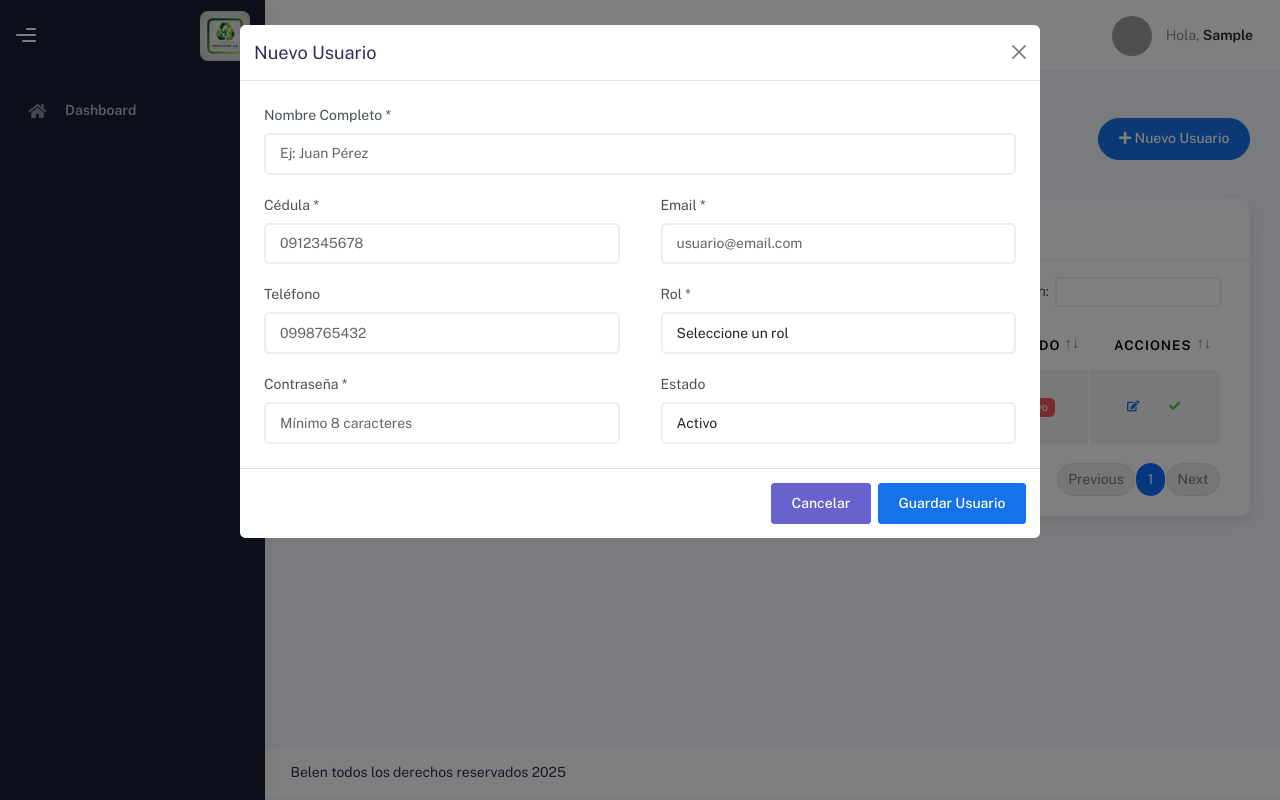
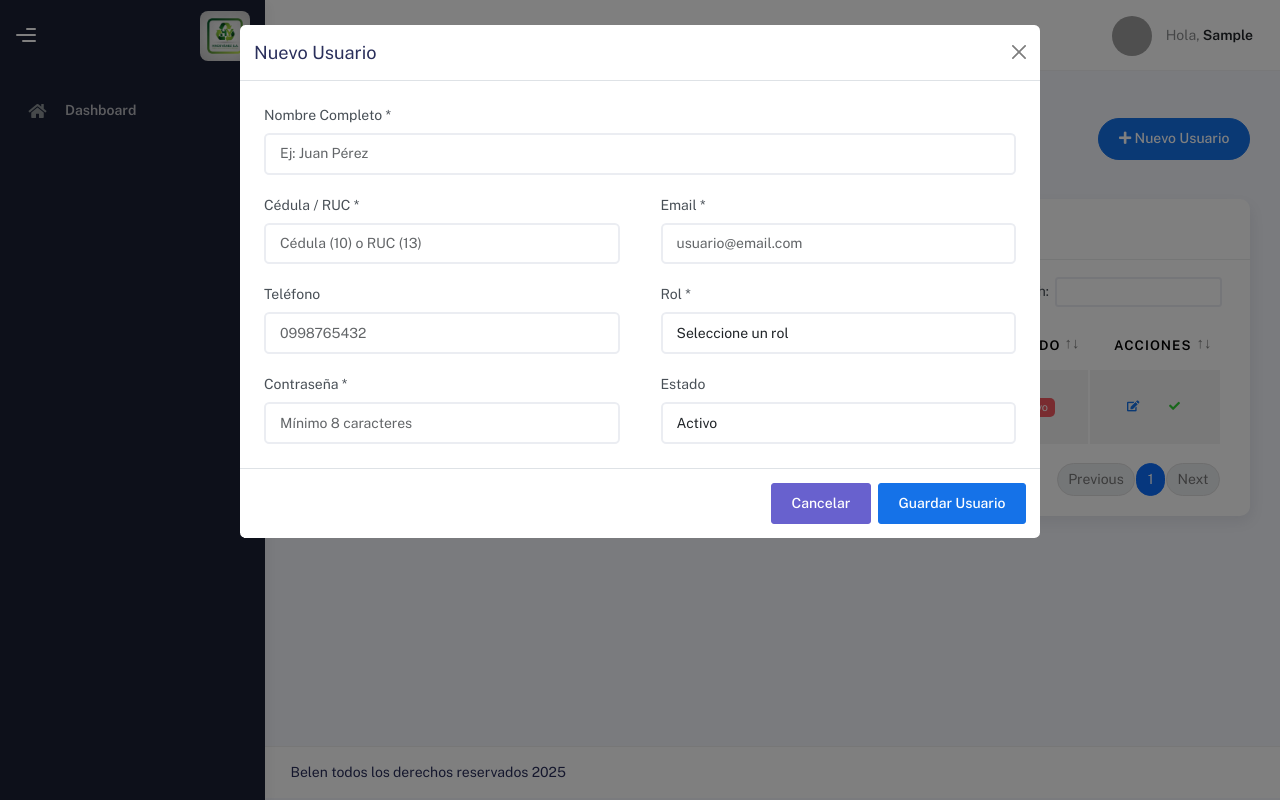
Before and after one commit to Jordan-dito/sistema_reciclaje, a PHP site: page /usuarios/index.php in a window 1280 px wide, after a click on "Nuevo Usuario". Run offline with PHP 8.4, Linux system fonts and the light colour scheme; the visitor is signed in with stand-in values (Sample User, id 1); tables that the repository leaves empty or names only in its code hold one stand-in row (values such as "Sample post"); grey boxes marked "Sample" are stand-in pictures; grey boxes are pictures that could not be loaded.

Commit message:
Actualiza validaciones y ajustes en usuarios

```diff
--- a/usuarios/api.php
+++ b/usuarios/api.php
@@ -139,11 +139,17 @@ try {
                 }
                 $nombre = limpiarEspacios($nombre);
 
-                // Validar cédula ecuatoriana
+                // Validar cédula o RUC
                 $cedula = preg_replace('/[^0-9]/', '', $cedula); // Solo números
-                $validacionCedula = validarCedulaEcuatoriana($cedula);
-                if (!$validacionCedula['valid']) {
-                    throw new Exception($validacionCedula['message']);
+
+                if (strlen($cedula) === 13) {
+                    $validacionDocumento = validarRucEcuatoriano($cedula);
+                } else {
+                    $validacionDocumento = validarCedulaEcuatoriana($cedula);
+                }
+
+                if (!$validacionDocumento['valid']) {
+                    throw new Exception($validacionDocumento['message']);
                 }
 
                 // Validar email
@@ -239,11 +245,17 @@ try {
                 }
                 $nombre = limpiarEspacios($nombre);
 
-                // Validar cédula ecuatoriana
+                // Validar cédula o RUC
                 $cedula = preg_replace('/[^0-9]/', '', $cedula); // Solo números
-                $validacionCedula = validarCedulaEcuatoriana($cedula);
-                if (!$validacionCedula['valid']) {
-                    throw new Exception($validacionCedula['message']);
+
+                if (strlen($cedula) === 13) {
+                    $validacionDocumento = validarRucEcuatoriano($cedula);
+                } else {
+                    $validacionDocumento = validarCedulaEcuatoriana($cedula);
+                }
+
+                if (!$validacionDocumento['valid']) {
+                    throw new Exception($validacionDocumento['message']);
                 }
 
                 // Validar email
--- a/usuarios/index.php
+++ b/usuarios/index.php
@@ -158,8 +158,8 @@ if (!$auth->isAuthenticated()) {
                 </div>
                 <div class="col-md-6">
                   <div class="form-group">
-                    <label>Cédula *</label>
-                    <input type="text" id="cedula" name="cedula" class="form-control" placeholder="0912345678" required>
+                    <label>Cédula / RUC *</label>
+                    <input type="text" id="cedula" name="cedula" class="form-control" placeholder="Cédula (10) o RUC (13)" required>
                   </div>
                 </div>
                 <div class="col-md-6">
@@ -231,8 +231,8 @@ if (!$auth->isAuthenticated()) {
                 </div>
                 <div class="col-md-6">
                   <div class="form-group">
-                    <label>Cédula *</label>
-                    <input type="text" id="editar_cedula" name="cedula" class="form-control" required>
+                    <label>Cédula / RUC *</label>
+                    <input type="text" id="editar_cedula" name="cedula" class="form-control" required placeholder="Cédula (10) o RUC (13)">
                   </div>
                 </div>
                 <div class="col-md-6">
```
